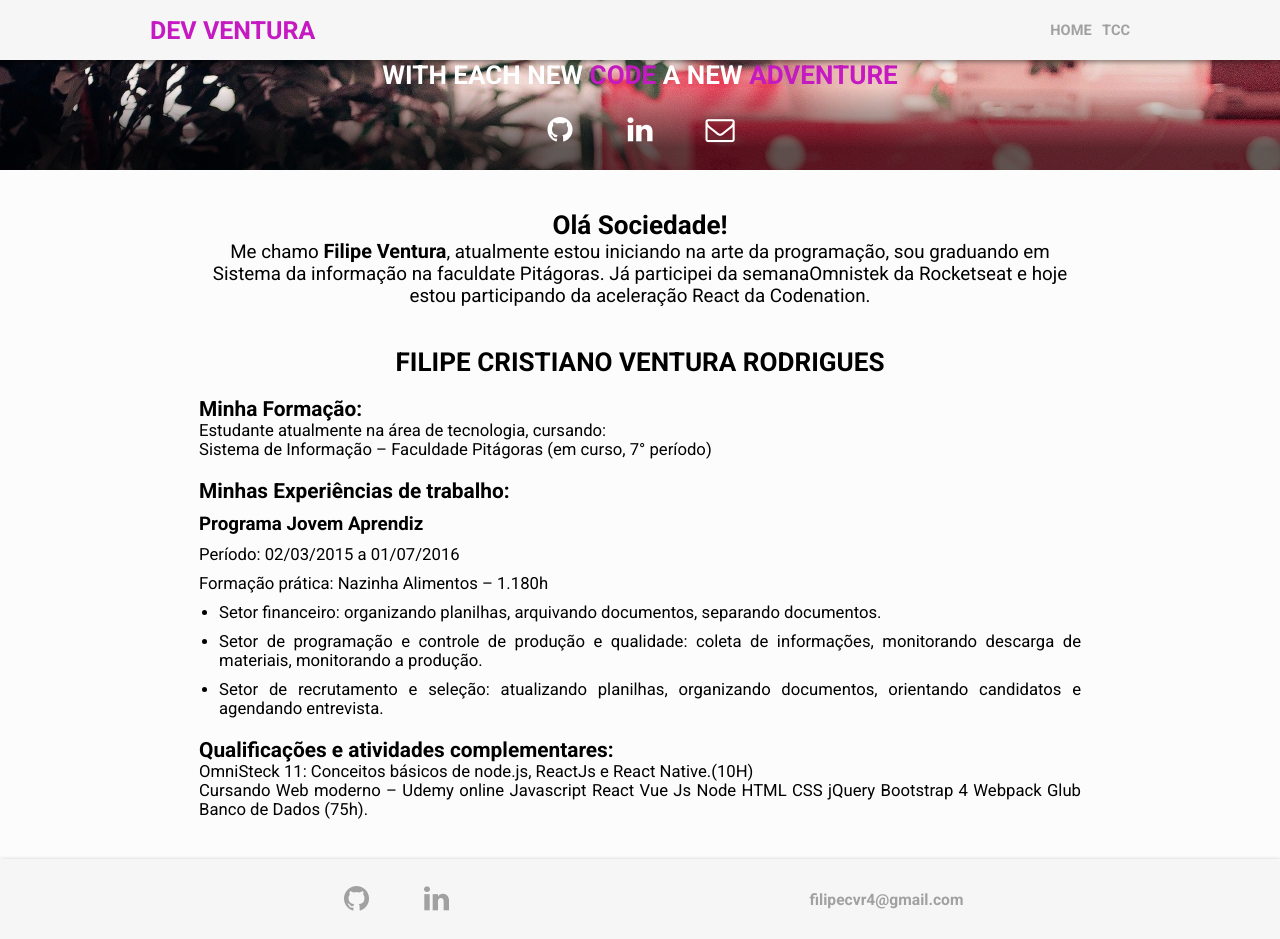
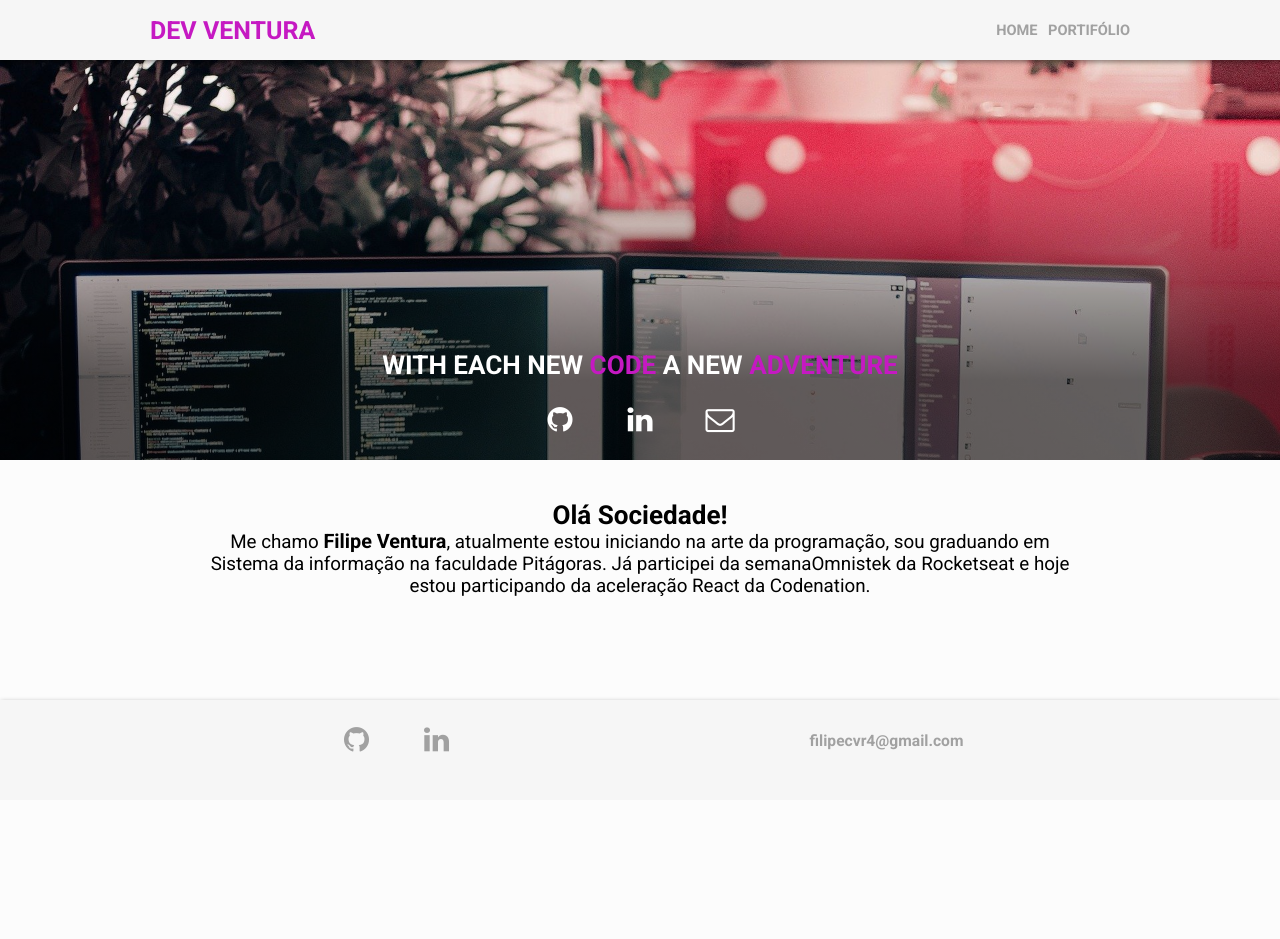
Before and after one commit to fcventura02/devVentura, a React (Create React App) app: page / in a window 1280 px wide. After the commit the page ends 800 px from the top, so only its background shows below. Built offline with nearby package versions, Linux system fonts and the light colour scheme.

Commit message:
Atualização com página de PORTIFÓLIO

```diff
--- a/src/pages/Header/index.js
+++ b/src/pages/Header/index.js
@@ -35,7 +35,8 @@ function App() {
 
                     <div className="menu__itens">
                         <NavLink activeClassName='menu__item--active' className="menu__item" to="/">Home</NavLink>
-                        <NavLink activeClassName='menu__item--active' className="menu__item " to="/tcc">TCC</NavLink>
+                        <NavLink activeClassName='menu__item--active' className="menu__item" to="/portifolio">Portifólio</NavLink>
+
                     </div>
                 </label>
             </div>
--- /dev/null
+++ b/src/pages/Portifolio/index.js
@@ -0,0 +1,19 @@
+import React from 'react';
+import './styles.css';
+
+function Portifolio() {
+  document.title = 'Dev Ventura | Home'
+  return (
+    <>
+      <nav className="em__construcao">
+        <div>
+          <h1>Estamos trabalhando nisso...</h1>
+          <p>Esta página estará disponivel em uma nova atualização!</p>
+        </div>
+      </nav>
+
+    </>
+  );
+}
+
+export default Portifolio;
--- /dev/null
+++ b/src/pages/Portifolio/styles.css
@@ -0,0 +1,17 @@
+.em__construcao{
+    display: flex;
+    height: 90vh;
+    width: 100%;
+    justify-content: center;
+    align-items: center;
+}
+
+.em__construcao div h1{
+    text-align: center;
+    font-size: 2.5rem;
+}
+
+.em__construcao div p{
+    text-align: center;
+    font-size: 2.0rem;
+}
--- a/src/pages/home/index.js
+++ b/src/pages/home/index.js
@@ -33,61 +33,11 @@ function Home() {
           <h1>Olá Sociedade!</h1>
           <p>
             Me chamo <span>Filipe Ventura</span>, atualmente estou iniciando na arte
-            da programação, sou graduando em Sistema da informação na faculdate
+            da programação, sou graduando em Sistema da informação na faculdade
             Pitágoras. Já participei da semanaOmnistek da Rocketseat e hoje estou participando da
             aceleração React da Codenation.
           </p>
         </header>
-        <article className="container-info">
-          <h1>
-            Filipe Cristiano Ventura Rodrigues
-          </h1>
-          <div className="formacao">
-            <h3>
-              Minha Formação:
-           </h3>
-            <p> Estudante atualmente na área de tecnologia, cursando:</p>
-            <p>Sistema de Informação – Faculdade Pitágoras (em curso, 7° período)</p>
-          </div>
-          <div className="experiencia">
-            <h3>
-              Minhas Experiências de trabalho:
-          </h3>
-
-            <h5> Programa Jovem Aprendiz </h5>
-            <p>Período: 02/03/2015 a 01/07/2016</p>
-            <p>Formação prática: Nazinha Alimentos – 1.180h</p>
-            <ul>
-              <li>
-                Setor financeiro: organizando planilhas, arquivando documentos,
-                separando documentos.
-              </li>
-              <li>
-                Setor de programação e controle de produção e qualidade: coleta
-                de informações, monitorando descarga de materiais, monitorando
-                a produção.
-              </li>
-              <li>
-                Setor de recrutamento e seleção: atualizando planilhas,
-                organizando documentos, orientando candidatos e agendando
-                entrevista.
-              </li>
-            </ul>
-          </div>
-          <div className="qualificacoes">
-            <h3>
-              Qualificações e atividades complementares:
-            </h3>
-            <p>
-              OmniSteck 11: Conceitos básicos de node.js, ReactJs e React Native.(10H)
-            </p>
-            <p>
-              Cursando Web moderno – Udemy online
-              Javascript React Vue Js Node HTML CSS jQuery Bootstrap 4 Webpack Glub
-              Banco de Dados (75h).
-            </p>
-          </div>
-        </article>
       </section>
     </>
   );
--- a/src/router.js
+++ b/src/router.js
@@ -1,13 +1,14 @@
 import React from 'react';
 import {Routes, Route } from 'react-router-dom';
 import Home from './pages/home'
-import Tcc from './pages/tcc'
+//import Tcc from './pages/tcc'
+import Portifolio from './pages/Portifolio'
 
 export default function MainRouter(){
     return(
         <Routes>
                 <Route path='/' element={<Home/>}/>
-                <Route path='tcc' element={<Tcc/>}/>
+                <Route path='/portifolio' element={<Portifolio/>}/>
         </Routes>
     )
 }
```
